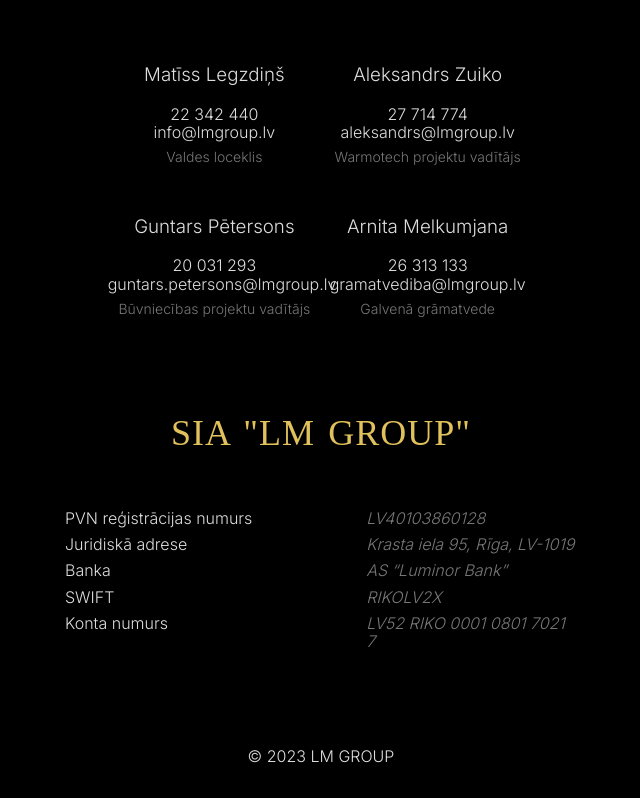
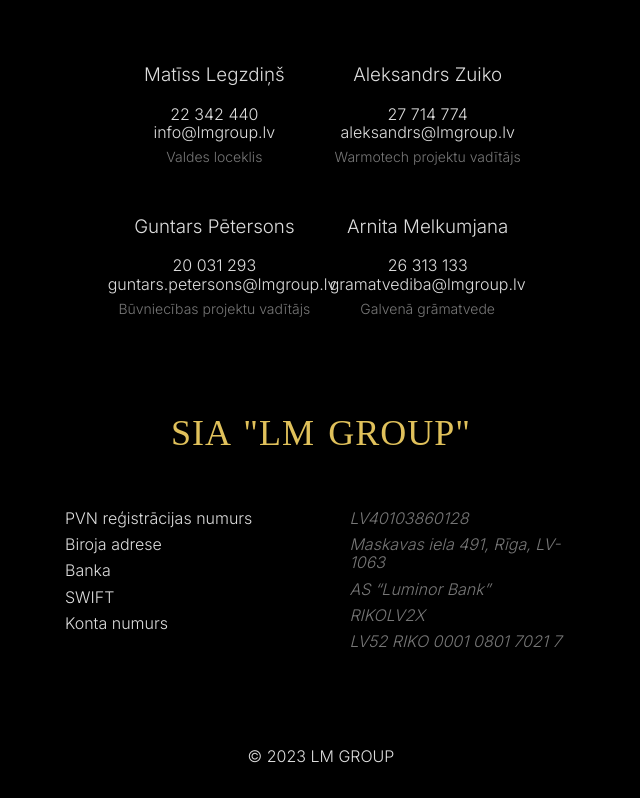
Before and after one commit to bmercury/lmg, a Next.js app: page /parmums in a window 1280 px wide. Shown: the part 3771-4569 px from the top of the page, without its empty margins (319-959 px from the left). Built offline with nearby package versions, Linux system fonts and the light colour scheme; a web font is replaced by a local one.

Commit message:
change address

```diff
--- a/components/contacts/contacts.js
+++ b/components/contacts/contacts.js
@@ -46,15 +46,15 @@
         <div className="w-80 w-40-l flex flex-column flex-row-l items-center items-start-l justify-center mt3 mb4">
               <div className="w-100 mb4 mb0-l dn flex-l flex-column tc tl-l arctic">
                 <span className="mt2">PVN reģistrācijas numurs</span>
-                <span className="mt2">Juridiskā adrese</span>
+                <span className="mt2">Biroja adrese</span>
                 <span className="mt2">Banka</span>
                 <span className="mt2">SWIFT</span>
                 <span className="mt2">Konta numurs</span>
               </div>
 
-              <div className="w-100 w-70-l mb4 mb0-l flex flex-column tc tl-l arctic">
+              <div className="w-100 w-80-l mb4 mb0-l flex flex-column tc tl-l arctic">
               <span className="mt2 mb3 mb0-l"><span className="db dn-l pv2 ">PVN reģistrācijas numurs</span> <i className="gray">LV40103860128</i></span>
-              <span className="mt2 mb3 mb0-l"><span className="db dn-l pv2 ">Juridiskā adrese</span><i className="gray">Krasta iela 95, Rīga, LV-1019</i></span>
+              <span className="mt2 mb3 mb0-l"><span className="db dn-l pv2 ">Biroja adrese</span><i className="gray">Maskavas iela 491, Rīga, LV-1063</i></span>
               <span className="mt2 mb3 mb0-l"><span className="db dn-l pv2 ">Banka</span><i className="gray">AS “Luminor Bank”</i></span>
               <span className="mt2 mb3 mb0-l"><span className="db dn-l pv2 ">SWIFT</span><i className="gray">RIKOLV2X</i></span>
               <span className="mt2"><span className="db dn-l pv2">Konta numurs</span><i className="gray">LV52 RIKO 0001 0801 7021 7</i></span>
```
